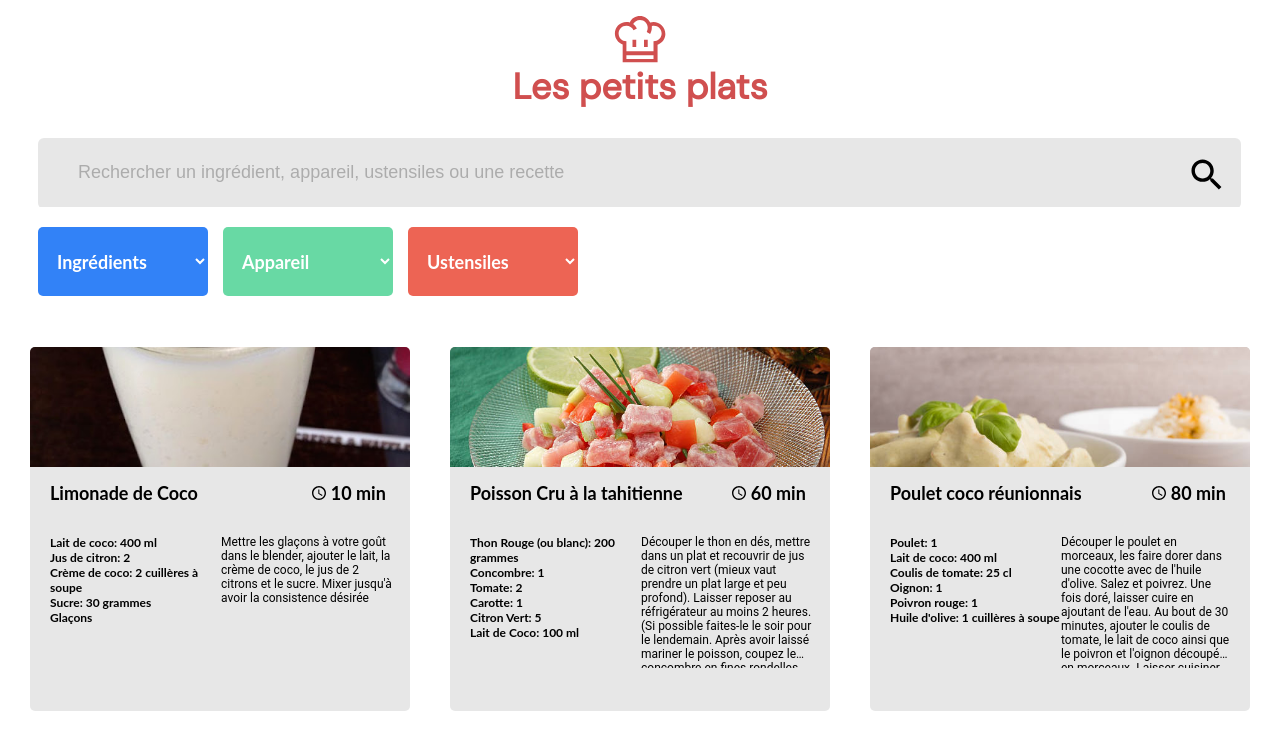
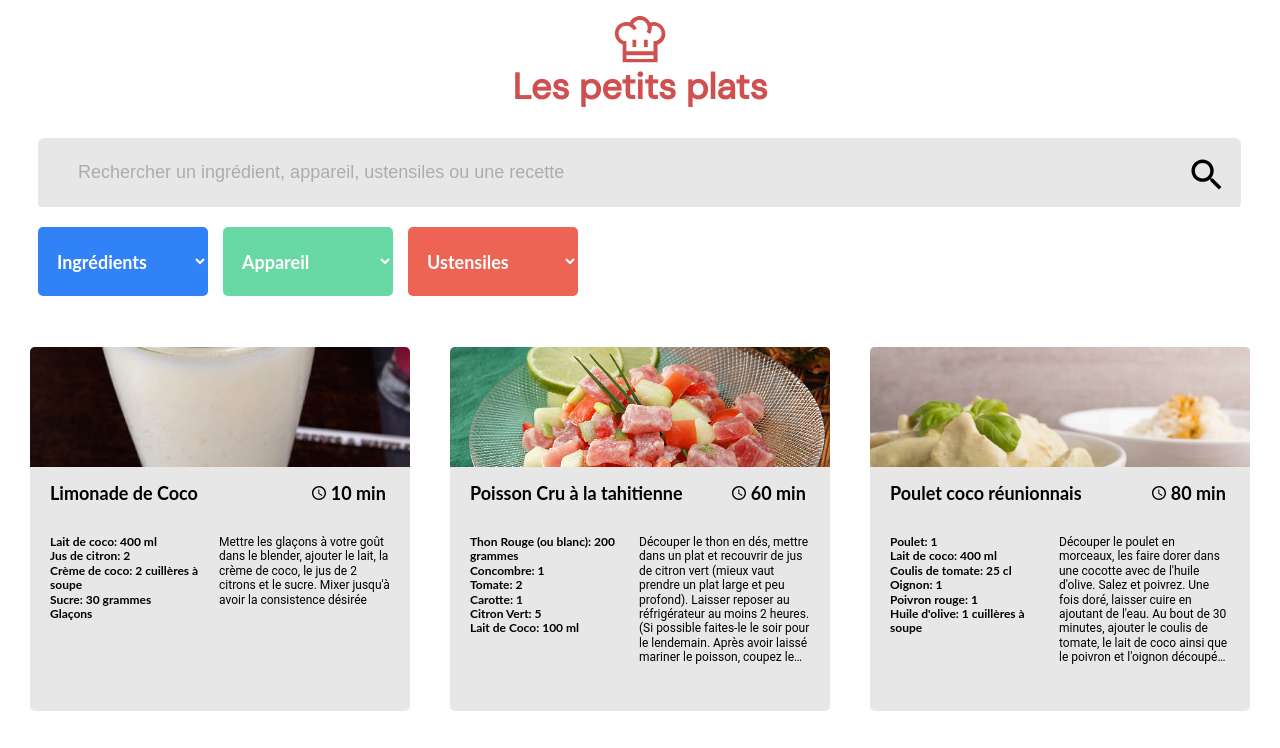
Before and after one commit to AdrienW86/les_petits_plats, a website with bundled scripts: page index.html in a window 1280 px wide. Shown: the top 748 px of the page. Built offline with nearby package versions, Linux system fonts and the light colour scheme; files whose address does not match are found by name.

Commit message:
ajustement css

```diff
--- a/style.css
+++ b/style.css
@@ -141,7 +141,8 @@ section {
    list-style: none;
    font-size: 12px;
    font-weight: bold;
-   width: 171px;
+   line-height: 120%;
+   width: 169px;
    height: 105px;
    padding: 0;
    margin: 0;
@@ -154,9 +155,9 @@ section {
 }
 .bloc-recette {
     font-family: 'Roboto', sans-serif;
-
+    line-height: 120%;
     width: 171px;
-    height: 128px;
+    height: 126px;
     font-size: 12px;
     padding-bottom: 5px;
     padding-top: 10px;
@@ -164,5 +165,6 @@ section {
     -webkit-line-clamp: 9;
     -webkit-box-orient: vertical;
     overflow: hidden;
+    white-space: wrap;
     text-overflow: ellipsis
 }
```
